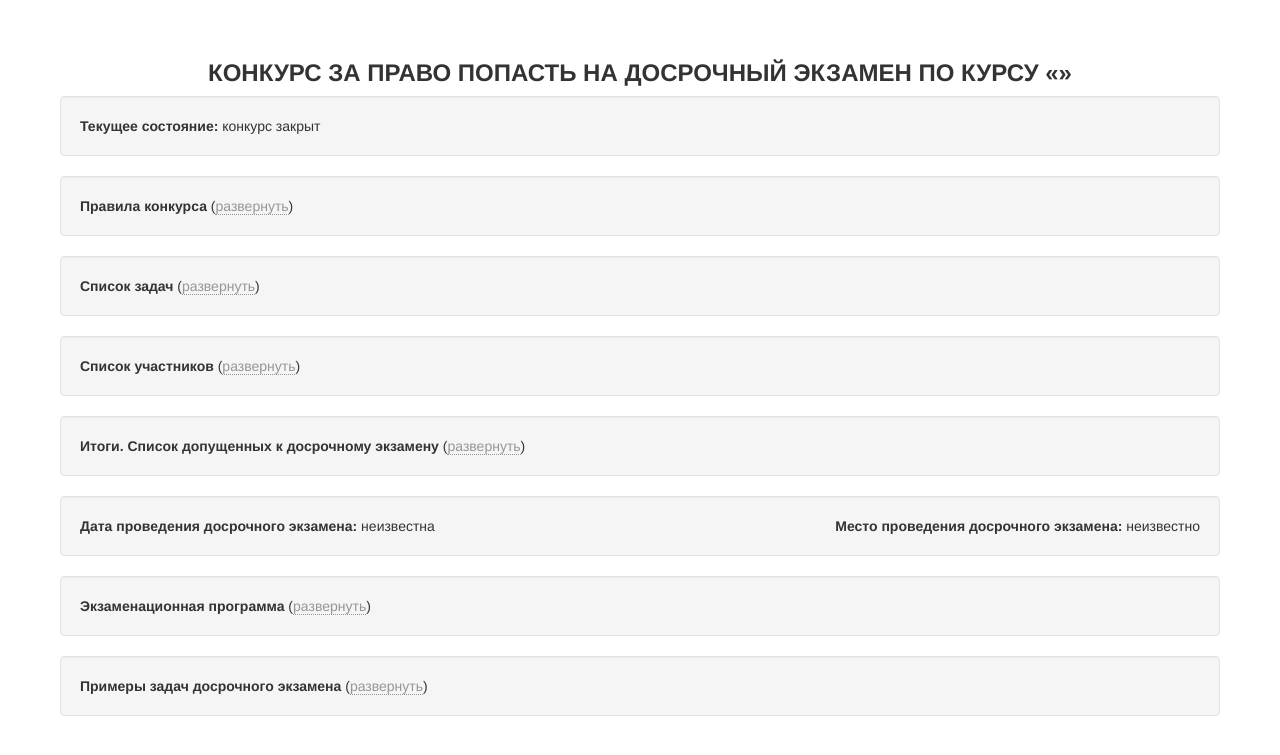
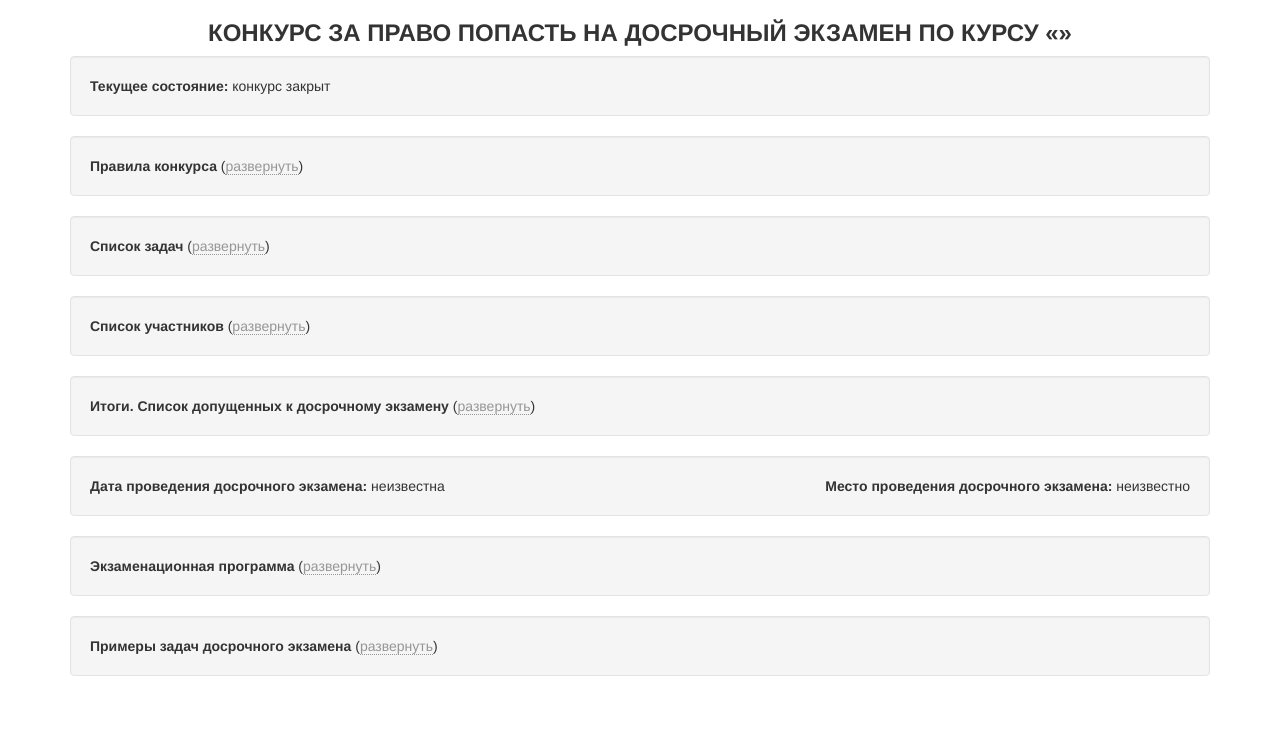
Before and after one commit to alexsyrom/dosrok.ru, a Django app: template main/templates/main/index.html in a window 1280 px wide. Shown: the top 755 px of the page. Run offline with Django 3.2, Linux system fonts and the light colour scheme; the template is opened without the code that fills it, so the values that code supplies are empty; some libraries are stand-ins or nearby versions.

Commit message:
one screen

```diff
--- a/main/templates/main/index.html
+++ b/main/templates/main/index.html
@@ -65,7 +65,6 @@
 
     <body>
 
-    <div style="margin:60px">
 
     <h3 class="main_title">
 		КОНКУРС ЗА ПРАВО ПОПАСТЬ НА ДОСРОЧНЫЙ ЭКЗАМЕН ПО КУРСУ &laquo;{{ subject.title|upper }}&raquo;
@@ -75,7 +74,7 @@
         </button></a>
     {% endif %}
     </h3>
-
+	<div class='container'>
     {% if subject.is_opened %}
     <div class="well clearfix">
 	<div class='pull-left'>
@@ -440,5 +439,7 @@
     </div>
 
     </div>
+    </div>
+
     </body>
 </html>
```
